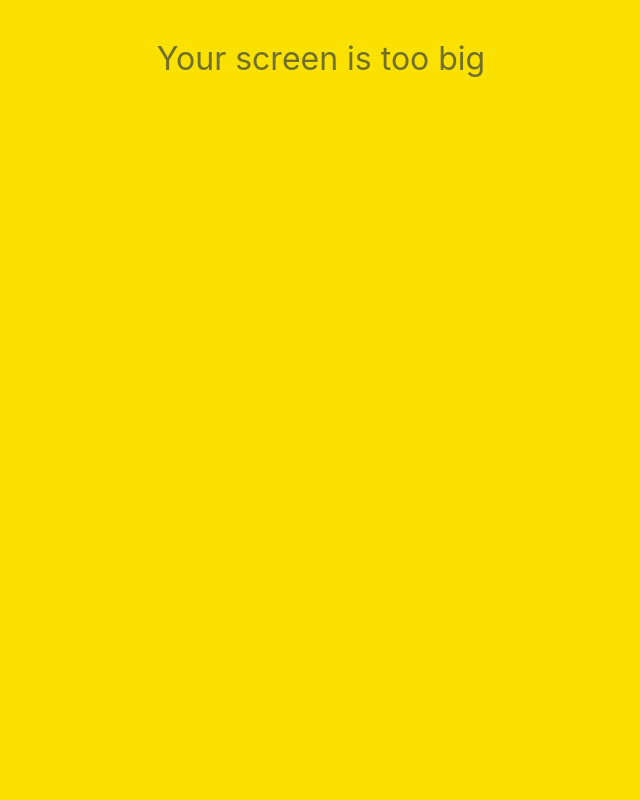
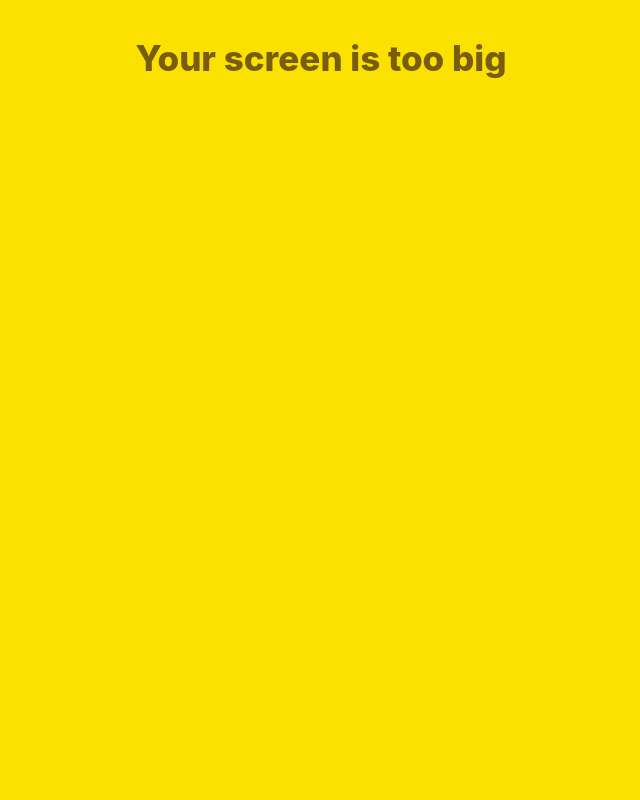
Before and after one commit to GenieW/kokoa-clone-2020, a plain HTML site: page index.html in a window 1280 px wide. Shown: the top 800 px of the page, without its empty margins (319-959 px from the left). Drawn offline with Linux system fonts and the light colour scheme.

Commit message:
Update no-mobile.css

```diff
--- a/css/components/no-mobile.css
+++ b/css/components/no-mobile.css
@@ -8,7 +8,9 @@
   flex-direction: column;
   justify-content: space-evenly;
   align-items: center;
-  font-size: 32px;
+  font-size: 35px;
+  font-weight: 800;
+  color: var(--brown);
   top: 0;
 }
 
```
